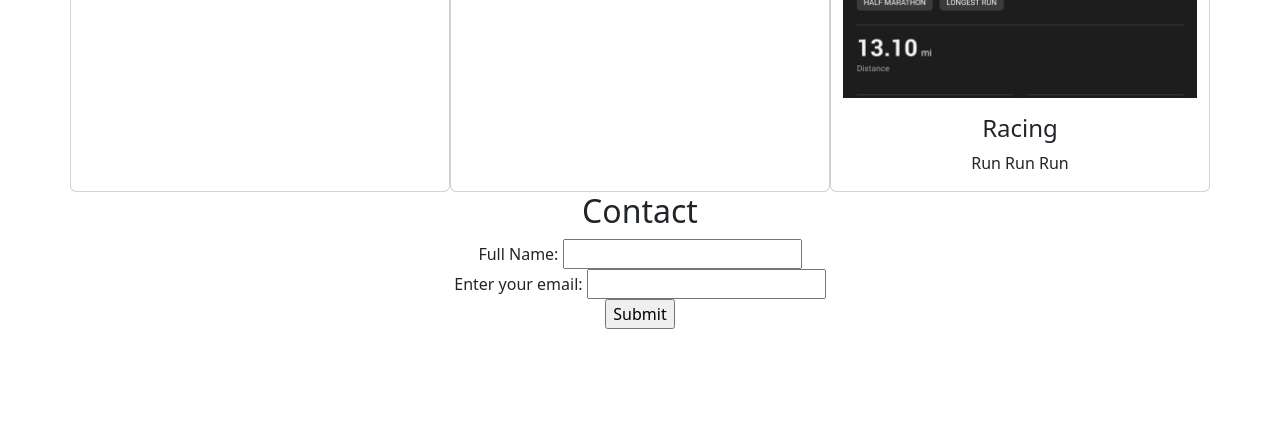
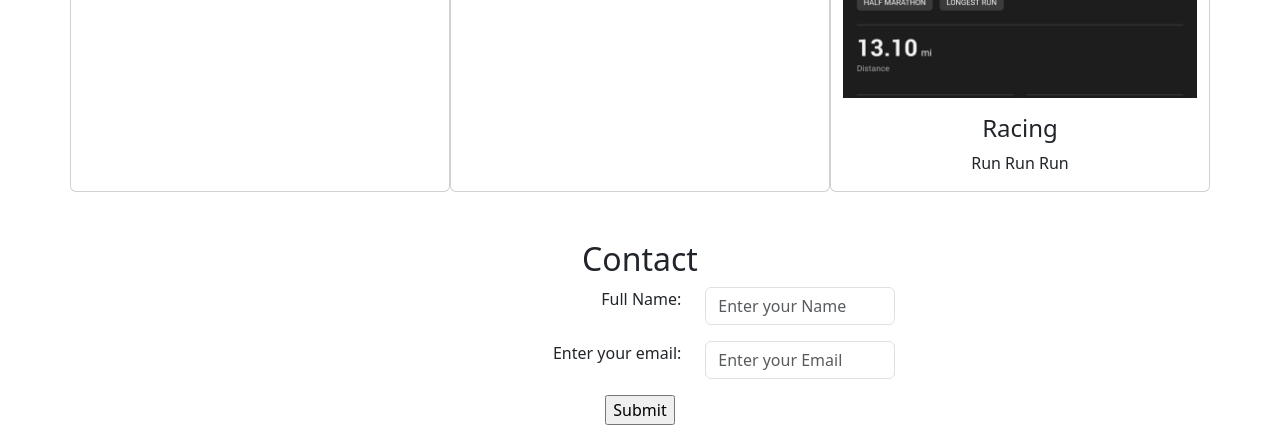
Before and after one commit to chino4242/capstone_week1, a plain HTML site: page portfolio/index.html in a window 1280 px wide. Shown: the part 990-1415 px from the top of the page. Before the commit the page ends 1319 px from the top, so only its background shows below. Drawn offline with nearby package versions, Linux system fonts and the light colour scheme.

Commit message:
Adjusts centering of the Contact Page

```diff
--- a/portfolio/index.html
+++ b/portfolio/index.html
@@ -82,16 +82,26 @@
                 </div>
                 </section>
                 <section id="contact">
+                    <div class="container-fluid mt-5">
                     <h2>Contact</h2>
                     <form>
                         <fieldset>
-                            <label>Full Name: </label>
-                            <input type="text" name="name"><br>
-                            <label>Enter your email:</label>
-                            <input type="email" name="email"><br>
-                            <input type="submit" value="Submit">
+                           <div class="row justify-content-center mb-3">
+                                    <label for="name" class="form-label col-sm-3 text-end">Full Name: </label>
+                                    <div class="col-sm-2">
+                                    <input type="text" class="form-control" id="name" placeholder="Enter your Name">
+                                </div>
+                            </div>
+                            <div class="row justify-content-center mb-3">
+                                <label for="email" class="form-label col-sm-3 text-end">Enter your email:</label>
+                                <div class="col-sm-2">
+                                <input type="email" class="form-control" id="email" placeholder="Enter your Email">
+                            </div>
+                        </div>
+                                <input type="submit" value="Submit">
                         </fieldset>
                     </form>
+                </div>
                 </section>
             </article>
         </main>
--- a/portfolio/style.css
+++ b/portfolio/style.css
@@ -38,10 +38,13 @@
   #root, #__next {
     isolation: isolate;
   }
+
+  /*Makes header a flex container and changes the background color */
   header {
     display: flex;
     background-color: #dadcdd;
   }
+
 
   #kids {
     border-radius: 50%;
```
